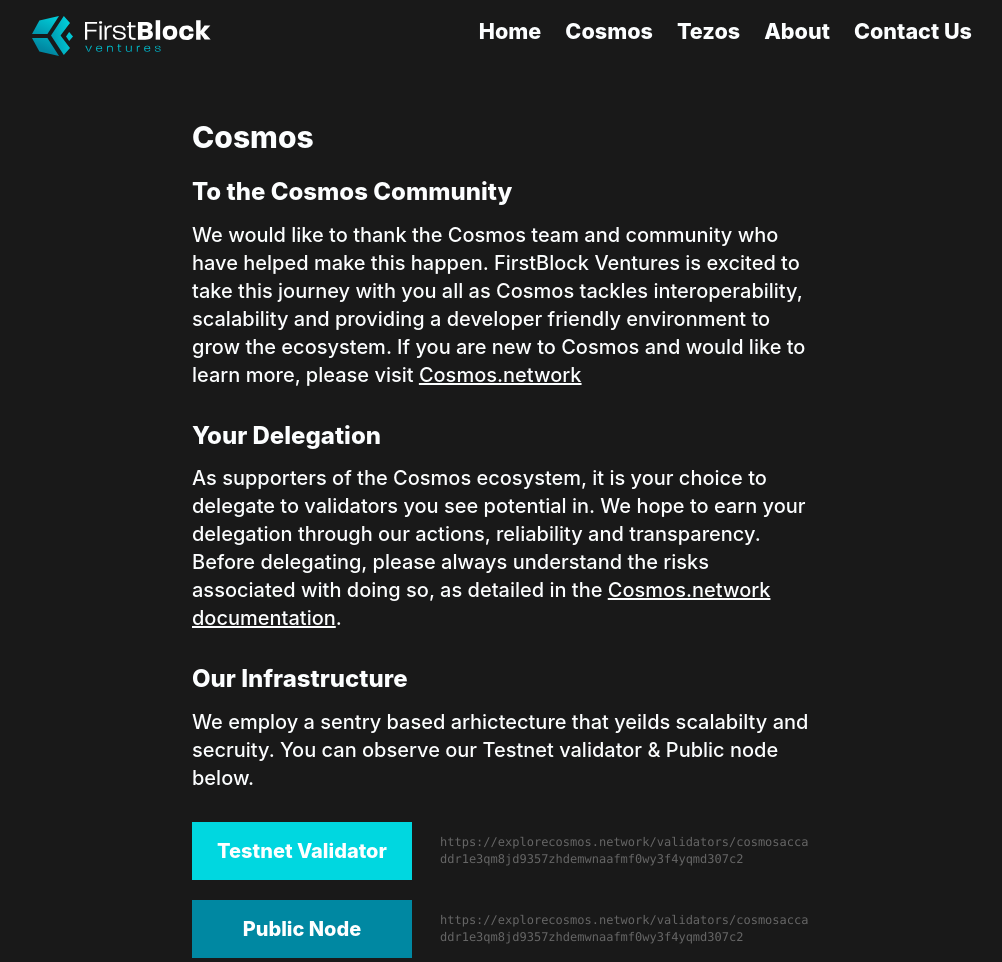
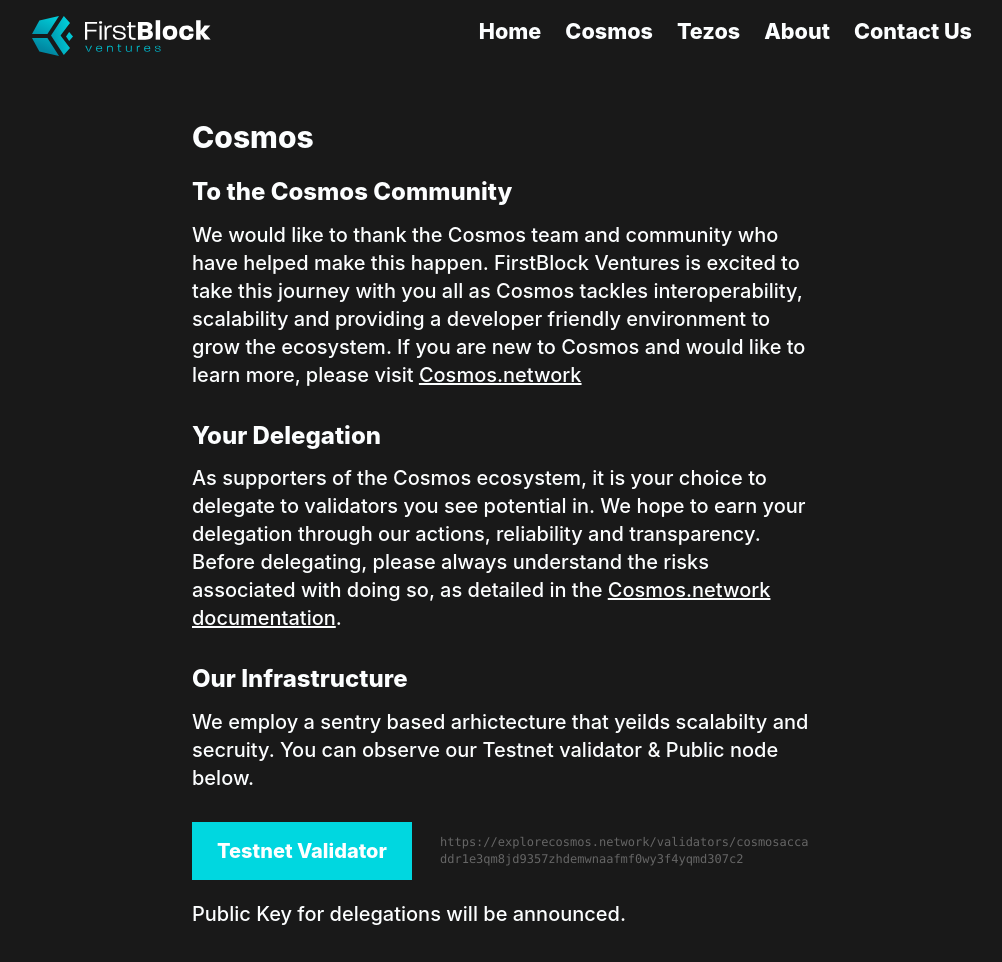
Before and after one commit to FirstBlock-CosmosVal/firstblock.io, a Jekyll site: the page built from cosmos.md, in a window 1280 px wide. Shown: the top 962 px of the page, without its empty margins (138-1140 px from the left). Built offline with Jekyll 4.4.1, drawn with Linux system fonts in a browser that asks for light colours.

Commit message:
Update cosmos.md

```diff
--- a/cosmos.md
+++ b/cosmos.md
@@ -19,11 +19,6 @@
 	<code><a href="https://explorecosmos.network/validators/cosmosvaladdr1lu4svk6agftvnu2h2mdkpq9mewd6rw6l6xv5r3"  target="_blank">https://explorecosmos.network/validators/cosmosaccaddr1e3qm8jd9357zhdemwnaafmf0wy3f4yqmd307c2</a></code>
 </div>
 
-<div class="button-w-code">
-	<a href="https://explorecosmos.network/validators/cosmosvaladdr1lu4svk6agftvnu2h2mdkpq9mewd6rw6l6xv5r3" class="button dark"  target="_blank">Public Node</a>
-	<code><a href="https://explorecosmos.network/validators/cosmosaccaddr1e3qm8jd9357zhdemwnaafmf0wy3f4yqmd307c2"  target="_blank">https://explorecosmos.network/validators/cosmosaccaddr1e3qm8jd9357zhdemwnaafmf0wy3f4yqmd307c2</a></code>
-</div>
-
 Public Key for delegations will be announced.
 
 ## Join us on the Cosmos Journey
```
